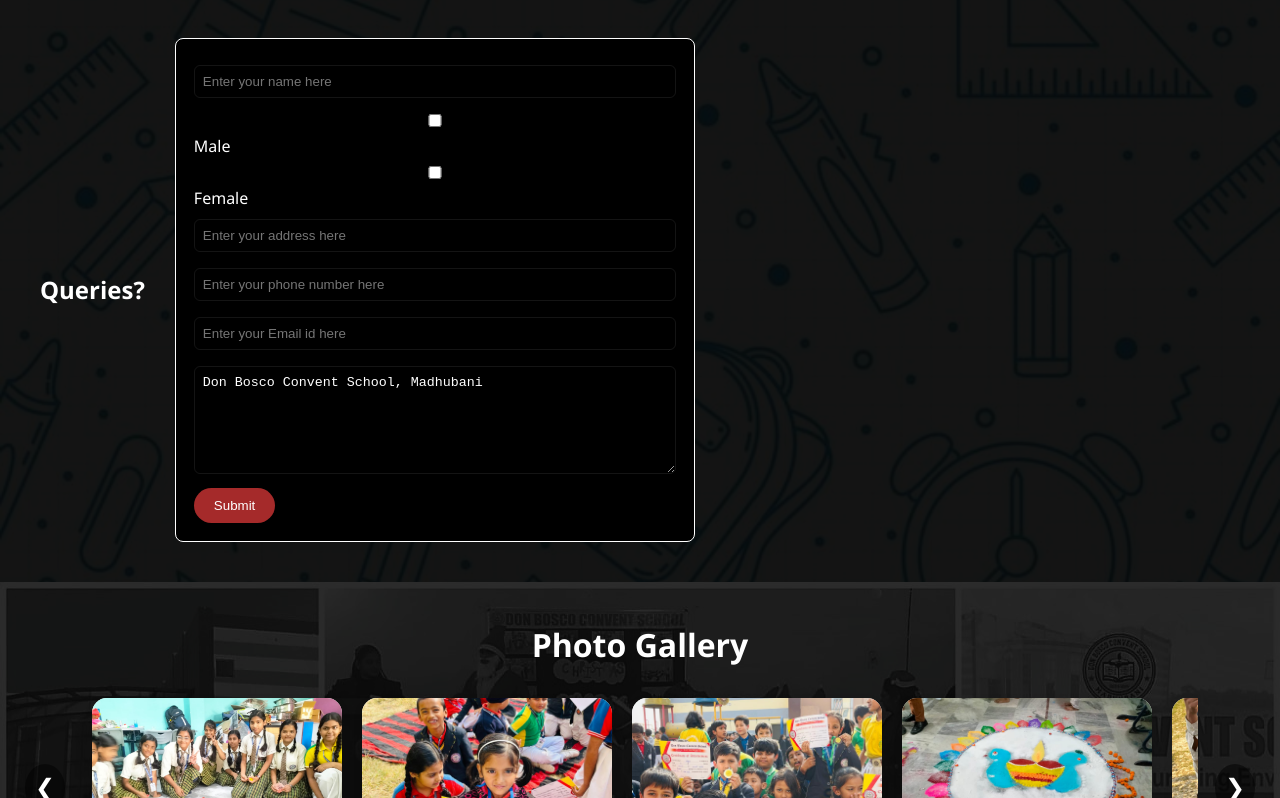
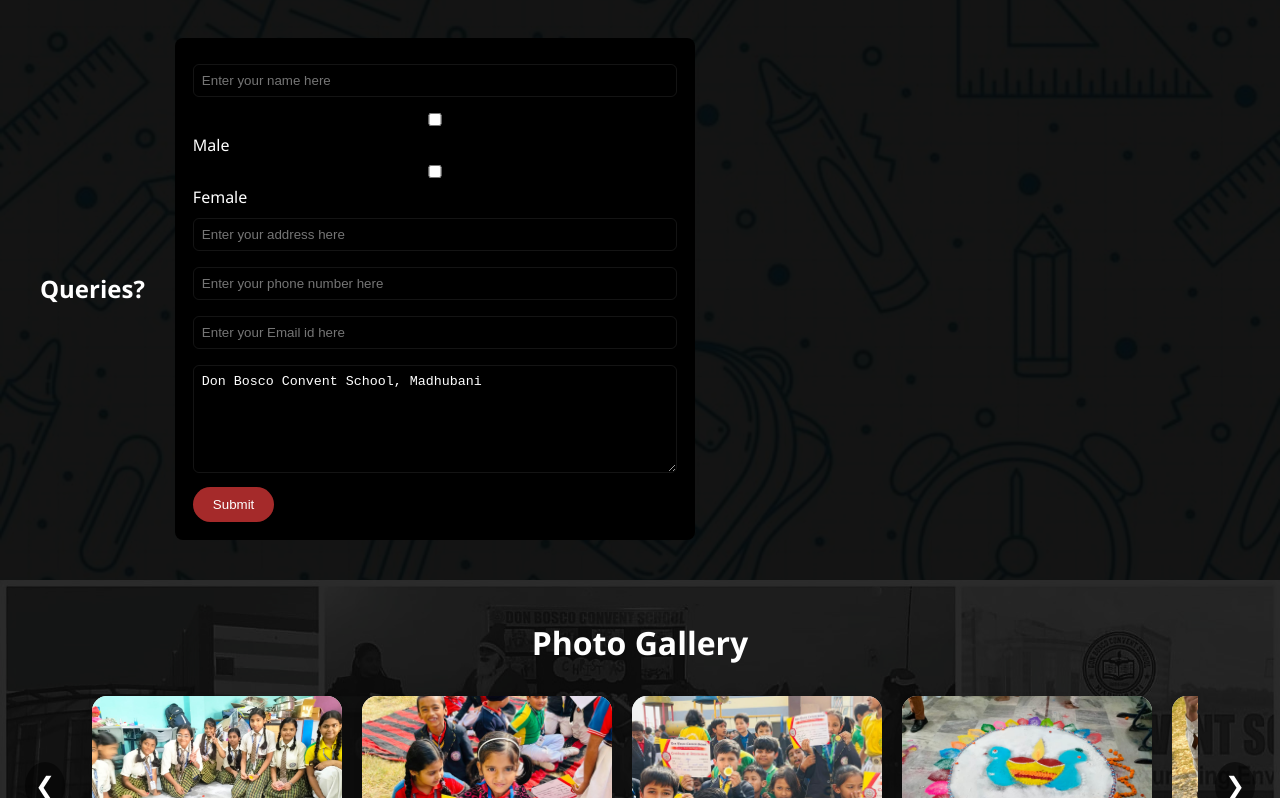
Before and after one commit to HyperCpython/schoolx, a plain HTML site: page index.html in a window 1280 px wide. Shown: the part 3913-4711 px from the top of the page. Drawn offline with Linux system fonts and the light colour scheme.

Commit message:
Remove border from queries form
Removed border from queries form in style.css.

```diff
--- a/style.css
+++ b/style.css
@@ -230,7 +230,7 @@ nav{display:flex}
 .queries-section{padding:40px 0;background-image:url(Img/sc.png);background-size:cover;position:relative}
 .queries-section::after{content:"";position:absolute;inset:0;background:rgba(0,0,0,0.6)}
 .queries-inner{position:relative;z-index:1;display:flex;gap:30px;align-items:center}
-.queries-form{background:black;padding:18px;border-radius:8px;width:100%;max-width:520px; border: solid 1px white;}
+.queries-form{background:black;padding:18px;border-radius:8px;width:100%;max-width:520px;}
 .queries-form input, .queries-form textarea{margin:8px 0}
 
 /* ---------- GALLERY ---------- */
```
